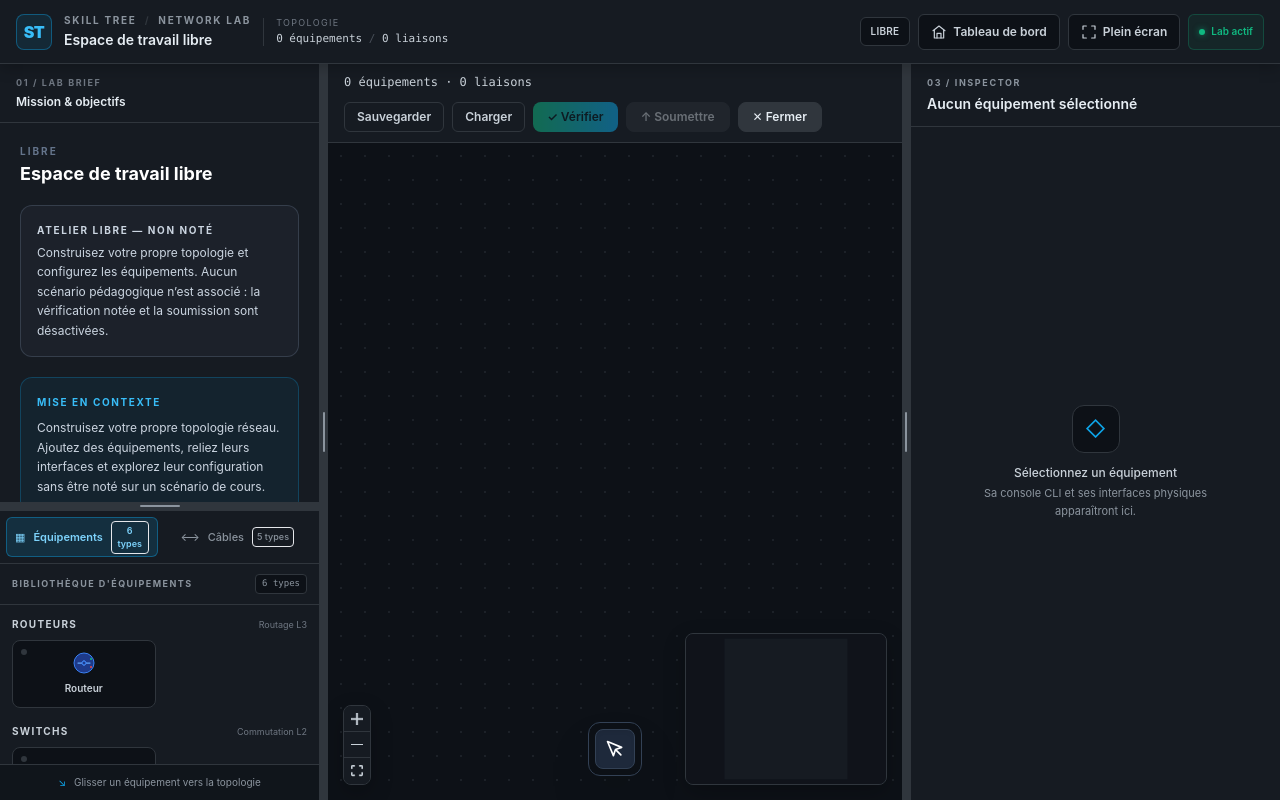
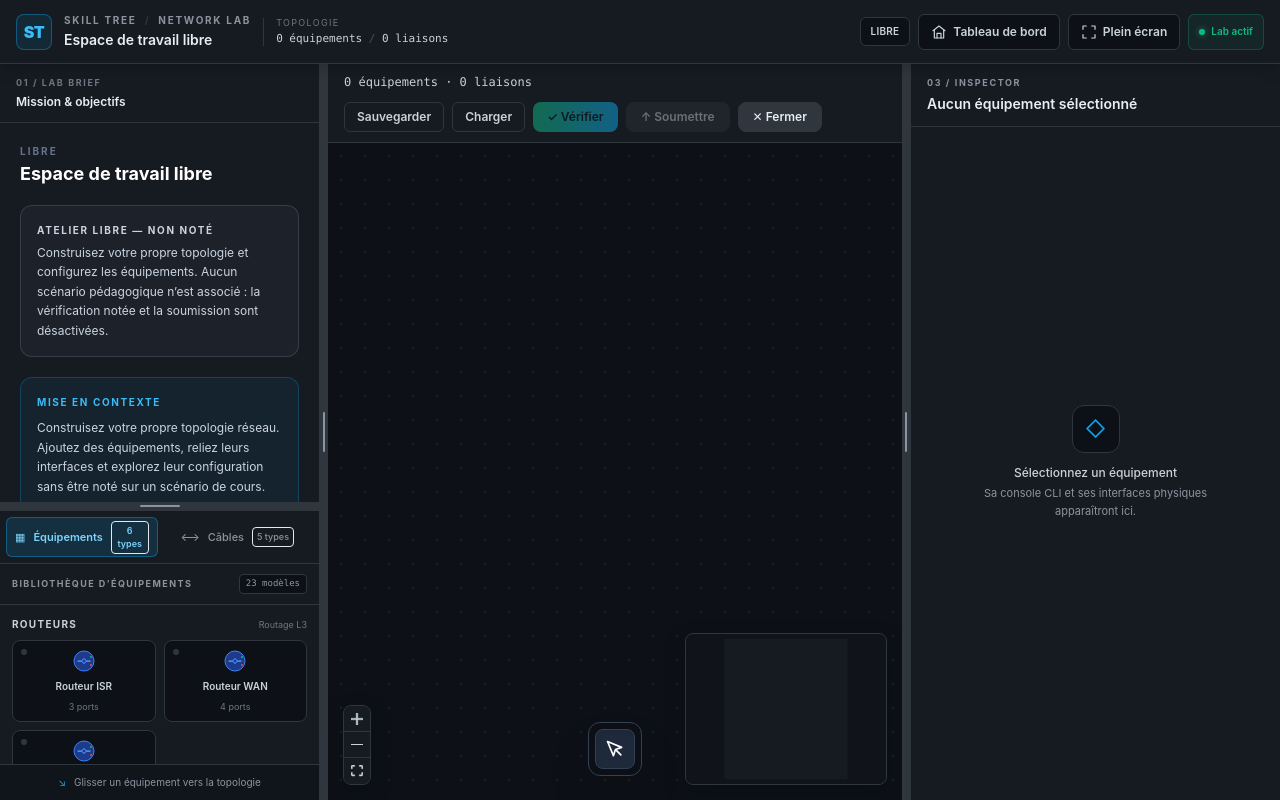
Before and after one commit to biggyseven/Skill-Tree, a React (Vite) app in the folder app/lab-workspace/: page / in a window 1280 px wide. Built offline with nearby package versions, Linux system fonts and the light colour scheme.

Commit message:
Enrichir la bibliothèque d’équipements avec 23 modèles distincts

```diff
--- a/app/lab-workspace/src/canvas/Palette.jsx
+++ b/app/lab-workspace/src/canvas/Palette.jsx
@@ -4,37 +4,81 @@ const DEVICE_GROUPS = [
   {
     title: 'Routeurs',
     caption: 'Routage L3',
-    devices: [{ type: 'router', label: 'Routeur' }],
+    devices: [
+      { id: 'router-isr', type: 'router', label: 'Routeur ISR', model: 'Cisco ISR 4331', canvasLabel: 'ISR', idPrefix: 'RTR-ISR', portCount: 3 },
+      { id: 'router-wan', type: 'router', label: 'Routeur WAN', model: 'Routeur WAN compact', canvasLabel: 'WAN', idPrefix: 'RTR-WAN', portCount: 4 },
+      { id: 'router-core', type: 'router', label: 'Routeur cœur', model: 'Routeur cœur L3', canvasLabel: 'CORE', idPrefix: 'RTR-CORE', portCount: 6 },
+    ],
   },
   {
-    title: 'Switchs',
-    caption: 'Commutation L2',
-    devices: [{ type: 'switch', label: 'Switch' }],
+    title: 'Switchs & concentration',
+    caption: 'Commutation L2/L3',
+    devices: [
+      { id: 'switch-l2-8', type: 'switch', label: 'Switch L2 · 8 ports', model: 'Switch administrable L2 · 8 ports', canvasLabel: 'SW8', idPrefix: 'SW8', portCount: 8 },
+      { id: 'switch-l2-24', type: 'switch', label: 'Switch L2 · 24 ports', model: 'Switch administrable L2 · 24 ports', canvasLabel: 'SW24', idPrefix: 'SW24', portCount: 24 },
+      { id: 'switch-l3-48', type: 'switch', label: 'Switch L3 · 48 ports', model: 'Switch multilayer L3 · 48 ports', canvasLabel: 'SW48', idPrefix: 'SW48', portCount: 48 },
+      { id: 'switch-poe-24', type: 'switch', label: 'Switch PoE · 24 ports', model: 'Switch PoE+ · 24 ports', canvasLabel: 'POE24', idPrefix: 'POE24', portCount: 24 },
+      { id: 'ethernet-hub', type: 'switch', label: 'Hub Ethernet', model: 'Concentrateur Ethernet · 4 ports', canvasLabel: 'HUB', idPrefix: 'HUB', iconType: 'hub', portCount: 4 },
+    ],
   },
   {
-    title: 'PC',
-    caption: 'Postes clients',
-    devices: [{ type: 'pc', label: 'PC fixe' }],
+    title: 'Terminaux & périphériques',
+    caption: 'Postes et accès',
+    devices: [
+      { id: 'desktop-pc', type: 'pc', label: 'PC fixe', model: 'Poste de travail Ethernet', canvasLabel: 'PC', idPrefix: 'PC', portCount: 1 },
+      { id: 'laptop', type: 'pc', label: 'Ordinateur portable', model: 'Ordinateur portable Wi-Fi/Ethernet', canvasLabel: 'LAPTOP', idPrefix: 'LAP', iconType: 'laptop', portCount: 1 },
+      { id: 'network-printer', type: 'pc', label: 'Imprimante réseau', model: 'Imprimante réseau Ethernet', canvasLabel: 'PRN', idPrefix: 'PRN', iconType: 'printer', portCount: 1 },
+      { id: 'ip-phone', type: 'pc', label: 'Téléphone IP', model: 'Téléphone VoIP', canvasLabel: 'IP-PHONE', idPrefix: 'PHONE', iconType: 'phone', portCount: 1 },
+    ],
   },
   {
-    title: 'Serveurs',
-    caption: 'Services réseau',
-    devices: [{ type: 'server', label: 'Serveur' }],
+    title: 'Serveurs & stockage',
+    caption: 'Services et données',
+    devices: [
+      { id: 'app-server', type: 'server', label: 'Serveur applicatif', model: 'Serveur applicatif', canvasLabel: 'APP', idPrefix: 'SRV-APP', portCount: 2 },
+      { id: 'dns-server', type: 'server', label: 'Serveur DNS/DHCP', model: 'Serveur DNS et DHCP', canvasLabel: 'DNS', idPrefix: 'SRV-DNS', portCount: 2 },
+      { id: 'database-server', type: 'server', label: 'Serveur de base de données', model: 'Serveur SQL / base de données', canvasLabel: 'DB', idPrefix: 'SRV-DB', iconType: 'database', portCount: 2 },
+      { id: 'nas-storage', type: 'server', label: 'Stockage NAS/SAN', model: 'Baie de stockage NAS/SAN', canvasLabel: 'NAS', idPrefix: 'NAS', iconType: 'storage', portCount: 2 },
+    ],
   },
   {
-    title: 'Sécurité & WAN',
-    caption: 'Périmètre réseau',
+    title: 'Sécurité & distribution',
+    caption: 'Périmètre et services',
     devices: [
-      { type: 'firewall', label: 'Pare-feu' },
-      { type: 'cloud', label: 'Cloud / WAN' },
+      { id: 'firewall-ngfw', type: 'firewall', label: 'Pare-feu NGFW', model: 'Pare-feu nouvelle génération', canvasLabel: 'FW', idPrefix: 'FW', portCount: 4 },
+      { id: 'vpn-gateway', type: 'firewall', label: 'Passerelle VPN', model: 'Passerelle VPN site-à-site', canvasLabel: 'VPN', idPrefix: 'VPN', iconType: 'vpn_gateway', portCount: 3 },
+      { id: 'load-balancer', type: 'server', label: 'Répartiteur de charge', model: 'Load balancer L4/L7', canvasLabel: 'LB', idPrefix: 'LB', iconType: 'load_balancer', portCount: 4 },
+      { id: 'wifi-controller', type: 'server', label: 'Contrôleur Wi-Fi', model: 'Contrôleur de points d’accès', canvasLabel: 'WLC', idPrefix: 'WLC', iconType: 'wireless_controller', portCount: 2 },
+    ],
+  },
+  {
+    title: 'Accès & WAN',
+    caption: 'Accès opérateur et sans fil',
+    devices: [
+      { id: 'wifi-access-point', type: 'switch', label: 'Point d’accès Wi-Fi', model: 'Point d’accès Wi-Fi 6', canvasLabel: 'AP', idPrefix: 'AP', iconType: 'access_point', portCount: 1 },
+      { id: 'modem-ont', type: 'router', label: 'Modem / ONT', model: 'Modem fibre / ONT opérateur', canvasLabel: 'ONT', idPrefix: 'ONT', iconType: 'modem', portCount: 2 },
+      { id: 'cloud-wan', type: 'cloud', label: 'Cloud / WAN', model: 'Réseau opérateur / WAN', canvasLabel: 'WAN-CLOUD', idPrefix: 'WAN', portCount: 2 },
     ],
   },
 ];
 
+const EQUIPMENT_MODEL_COUNT = DEVICE_GROUPS.reduce(
+  (total, group) => total + group.devices.length,
+  0,
+);
+
 export function Palette() {
-  const onDragStart = (event, nodeType) => {
-    event.dataTransfer.setData('application/reactflow', nodeType);
-    event.dataTransfer.setData('text/plain', nodeType);
+  const onDragStart = (event, device) => {
+    const payload = {
+      type: device.type,
+      model: device.model,
+      iconType: device.iconType || device.type,
+      portCount: device.portCount,
+      idPrefix: device.idPrefix,
+      canvasLabel: device.canvasLabel,
+    };
+    event.dataTransfer.setData('application/reactflow', JSON.stringify(payload));
+    event.dataTransfer.setData('text/plain', device.label);
     event.dataTransfer.effectAllowed = 'move';
     event.currentTarget.classList.add('opacity-60');
   };
@@ -47,10 +91,10 @@ export function Palette() {
     <div className="flex h-full min-h-0 flex-col bg-[#161b22]">
       <div className="flex shrink-0 items-center justify-between gap-2 border-b border-[#30363d] px-3 py-2.5">
         <div className="text-[9px] font-bold uppercase tracking-[0.16em] text-[#8b949e]">
-          Bibliothèque d'équipements
+          Bibliothèque d’équipements
         </div>
         <span className="rounded border border-[#30363d] bg-[#0d1117] px-1.5 py-0.5 font-mono text-[9px] text-[#8b949e]">
-          {DEVICE_GROUPS.reduce((total, group) => total + group.devices.length, 0)} types
+          {EQUIPMENT_MODEL_COUNT} modèles
         </span>
       </div>
 
@@ -66,15 +110,18 @@ export function Palette() {
 
             <div className="grid grid-cols-2 gap-2">
               {group.devices.map(device => (
-                <div
-                  key={device.type}
-                  title={`Glisser ${device.label} sur le canvas`}
+                <button
+                  key={device.id}
+                  type="button"
                   draggable
-                  onDragStart={event => onDragStart(event, device.type)}
+                  data-testid={`equipment-model-${device.id}`}
+                  aria-label={`Glisser ${device.label} sur le canevas`}
+                  title={`Glisser ${device.label} sur le canevas`}
+                  onDragStart={event => onDragStart(event, device)}
                   onDragEnd={onDragEnd}
                   className={[
-                    'group relative flex min-h-[68px] select-none flex-col items-center justify-center gap-1.5',
-                    'cursor-grab rounded-lg border border-[#30363d] bg-[#0d1117] p-2',
+                    'group relative flex min-h-[76px] min-w-0 select-none flex-col items-center justify-center gap-1.5',
+                    'cursor-grab rounded-lg border border-[#30363d] bg-[#0d1117] p-2 text-center',
                     'transition-all duration-150 ease-out',
                     'hover:-translate-y-0.5 hover:scale-[1.015] hover:border-[#0ea5e9]/80 hover:bg-[#0ea5e9]/[0.06]',
                     'hover:shadow-[0_5px_16px_rgba(14,165,233,0.09)] active:scale-[0.98] active:cursor-grabbing',
@@ -82,11 +129,12 @@ export function Palette() {
                   ].join(' ')}
                 >
                   <span className="absolute left-2 top-2 h-1.5 w-1.5 rounded-full bg-[#30363d] transition-colors group-hover:bg-[#0ea5e9]" />
-                  <DeviceIcon type={device.type} className="h-6 w-6 text-[#0ea5e9] transition-transform duration-150 group-hover:scale-110" />
+                  <DeviceIcon type={device.iconType || device.type} className="h-6 w-6 text-[#0ea5e9] transition-transform duration-150 group-hover:scale-110" />
                   <span className="text-[10px] font-semibold text-[#c9d1d9] transition-colors group-hover:text-white">
                     {device.label}
                   </span>
-                </div>
+                  <span className="text-[9px] text-[#6e7681]">{device.portCount} ports</span>
+                </button>
               ))}
             </div>
           </section>
```
